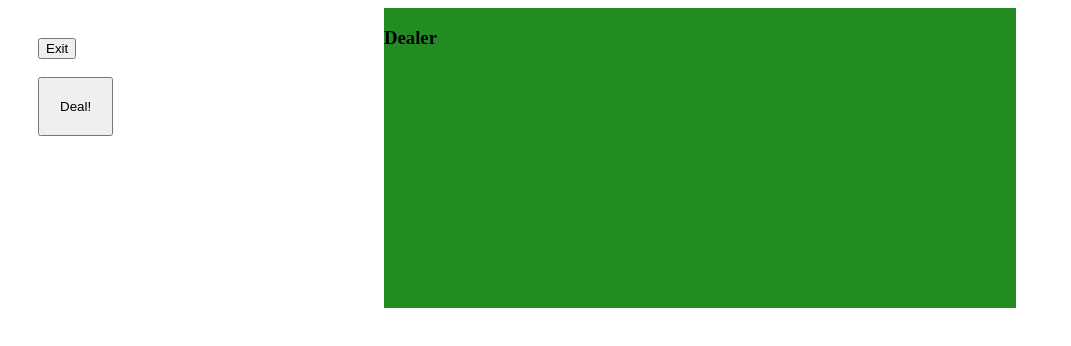
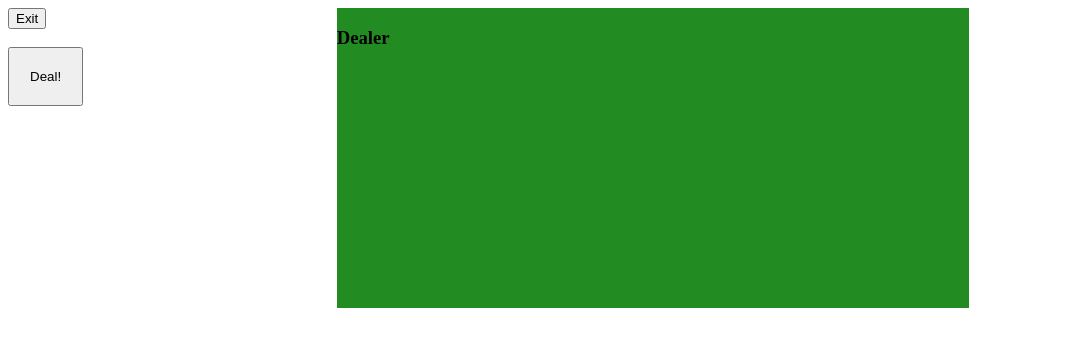
Before and after one commit to avinashpenmetsa/blackjack, a website: page public/blackjack/page.html in a window 1280 px wide. Shown: the whole page, without its empty margins (0-1071 px from the left). Drawn offline with Linux system fonts and the light colour scheme; files that its build step writes are made by us from their sources.

Commit message:
Update page.css

```diff
--- a/public/blackjack/page.css
+++ b/public/blackjack/page.css
@@ -7,9 +7,8 @@
 }
 
 #options {
-  width: 25%;
+  width: 26%;
   float: left;
-  padding: 30px
 }
 
 #deal {
```
